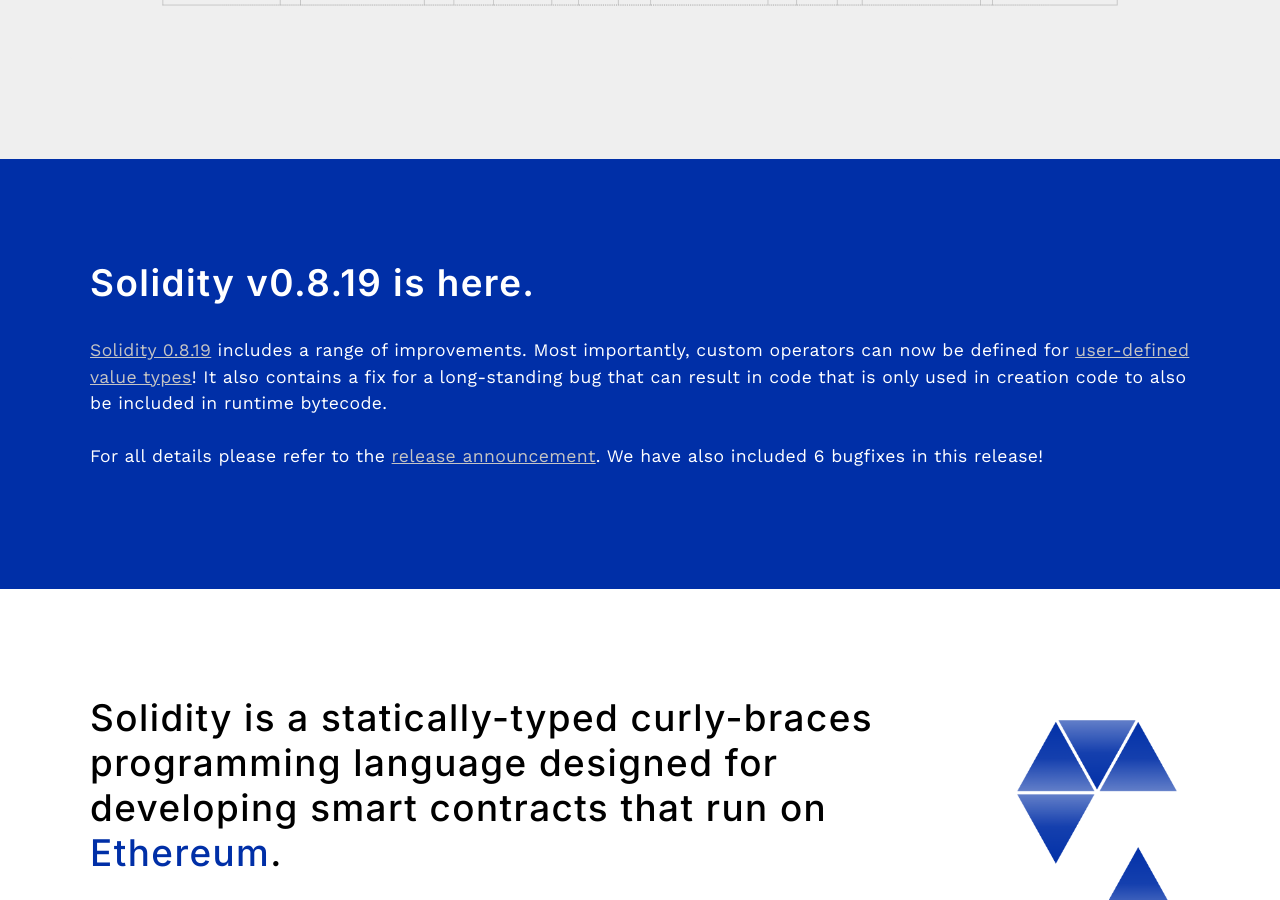
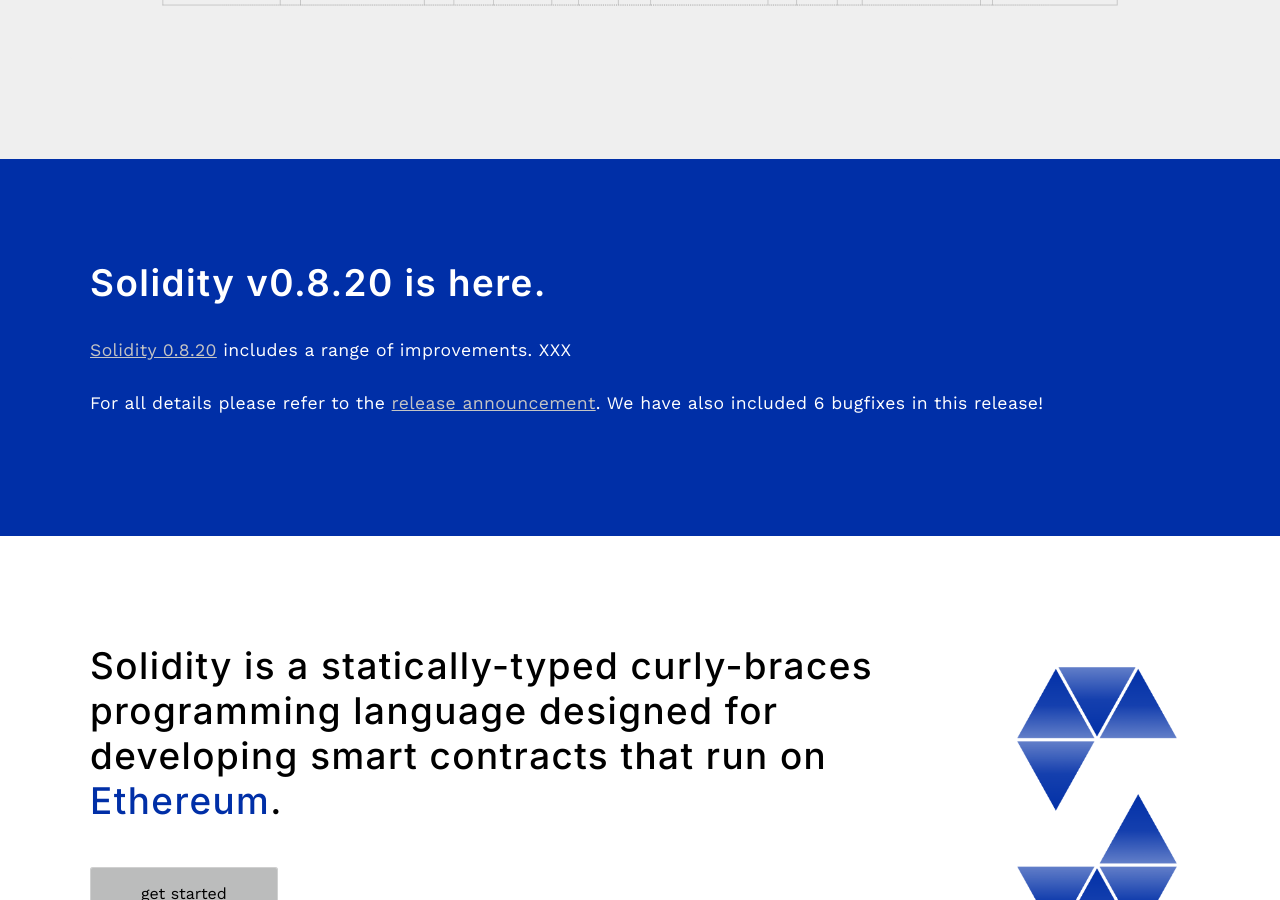
Before and after one commit to ethereum/solidity-portal, a Jekyll site: the page built from index.html, in a window 1280 px wide and 900 px high, scrolled down 590 px. Built offline with Jekyll 4.4.1, drawn with Linux system fonts in a browser that asks for light colours; some web fonts are replaced; the list of posts is cut into pages by our own code.

Commit message:
Update index.html to Solidity 0.8.20

```diff
--- a/index.html
+++ b/index.html
@@ -22,10 +22,9 @@
 <section class="highlight-section-blue">
 	<div class="container flex">
 		<div class="text editable">
-			<h2><strong>Solidity v0.8.19 is here.</strong></h2>
-			<p><a href="https://github.com/ethereum/solidity/releases/tag/v0.8.19">Solidity 0.8.19</a> includes a range of improvements. Most importantly, custom operators can now be defined for <a href="https://blog.soliditylang.org/2023/02/22/user-defined-operators/">user-defined value types</a>!
-				It also contains a fix for a long-standing bug that can result in code that is only used in creation code to also be included in runtime bytecode.
-			<br><br>For all details please refer to the <a href="https://blog.soliditylang.org/2023/02/22/solidity-0.8.19-release-announcement/">release announcement</a>. We have also included 6 bugfixes in this release!</p>
+			<h2><strong>Solidity v0.8.20 is here.</strong></h2>
+			<p><a href="https://github.com/ethereum/solidity/releases/tag/v0.8.20">Solidity 0.8.20</a> includes a range of improvements. XXX
+			<br><br>For all details please refer to the <a href="https://blog.soliditylang.org/2023/05/10/solidity-0.8.20-release-announcement/">release announcement</a>. We have also included 6 bugfixes in this release!</p>
 		</div>
 	</div>
 </section>
```
